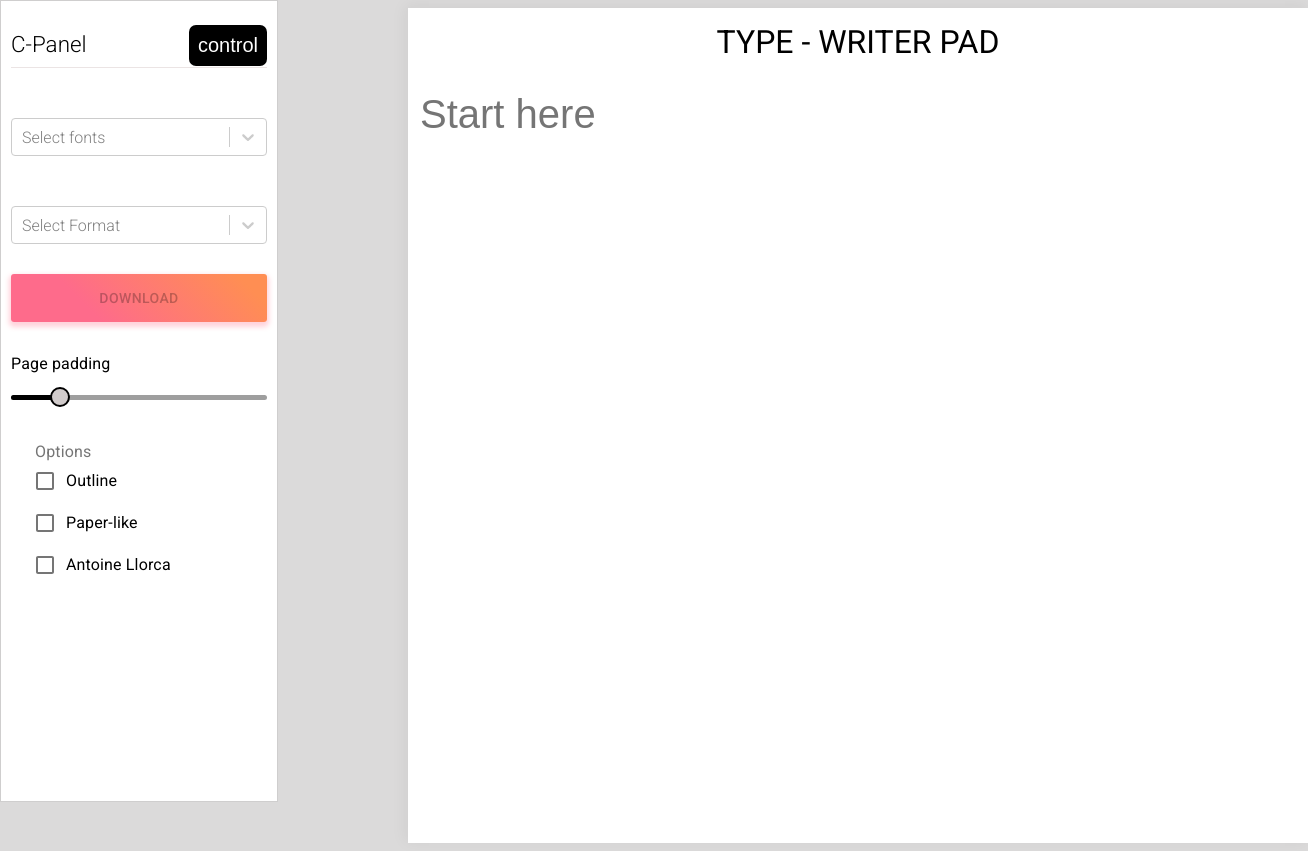
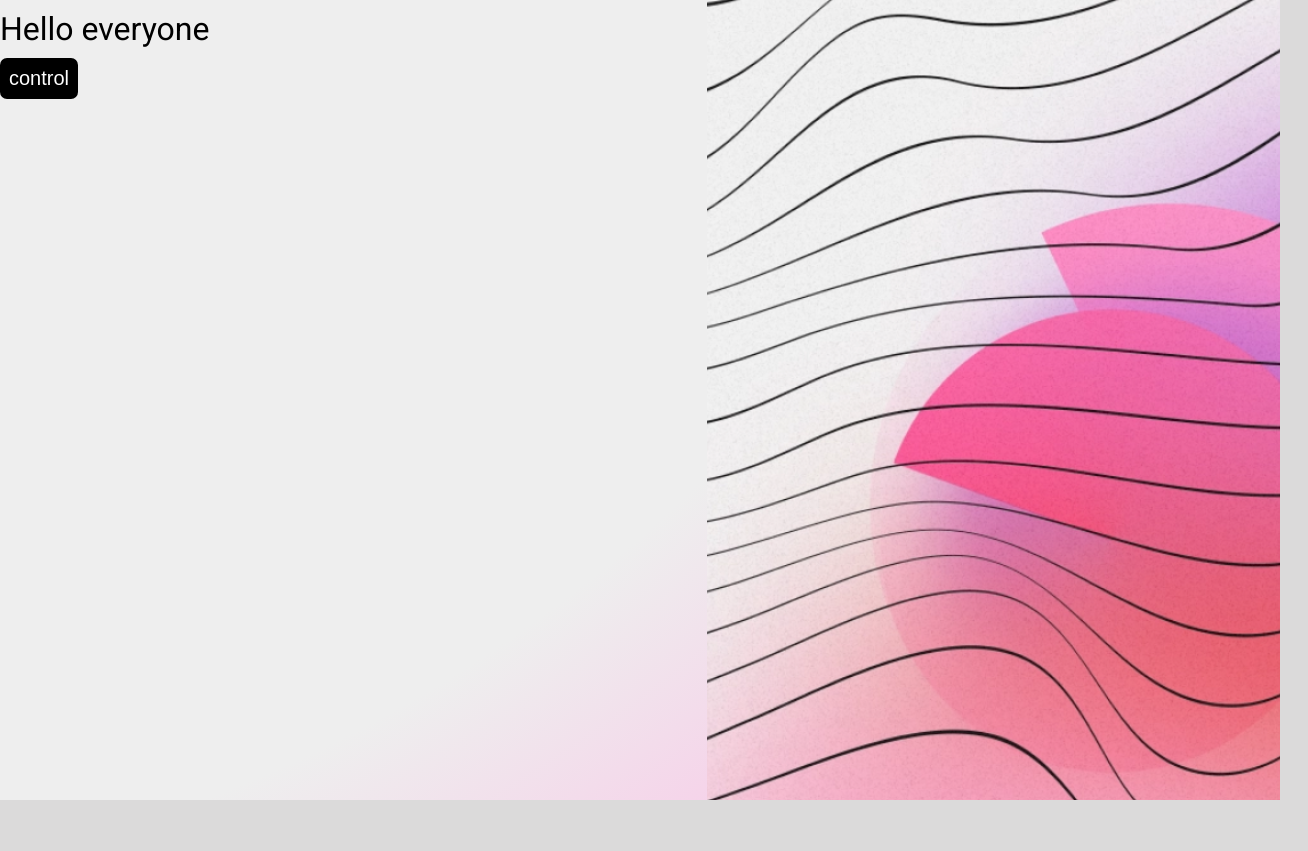
Before and after one commit to Abusayid693/Type-writer, a React (Create React App) app in the folder App/: page / in a window 1280 px wide. Shown: the whole page, 1308 px wide, since content can reach past the window. After the commit the page ends 800 px from the top, so only its background shows below. Built offline with nearby package versions, Linux system fonts and the light colour scheme.

Commit message:
Home-page added

```diff
--- a/App/src/components/App.js
+++ b/App/src/components/App.js
@@ -1,14 +1,56 @@
 import React from "react";
-import Typewriter from "./Pages/Main/Main.jsx"
+import HomePage from "./Pages/Home-page/home"
+import Main from "./Pages/Main/Main.jsx"
+import {
+  BrowserRouter as Router,
+  Switch,
+  Route,
+  Link,
+ Redirect
+} from "react-router-dom";
+
 
 class App extends React.Component {
-  render() {
-    return (
-      <div className="Whole" id="content-22">
-        <Typewriter />
+  render(){
+  return (
+    <Router>
+      <div>
+        <Switch>
+          <Route path="/main">
+            <Main />
+          </Route>
+          <Route path="/users">
+            <Main />
+          </Route>
+          <Route path="/">
+            <HomePage />
+          </Route>
+        </Switch>
       </div>
-    );
+    </Router>
+  );
   }
 }
 
+
+
+
+
+
+
+
+
+
+
+// function Main(){
+//     return (
+//       <div>
+//       <Cpanel/>
+//       <div className="Whole" id="content-22">
+//         <Typewriter />
+//       </div>
+//       </div>
+//     );
+//   }
+
 export default App;
--- a/App/src/components/General/control.jsx
+++ b/App/src/components/General/control.jsx
@@ -58,7 +58,7 @@ class Container extends React.Component {
       <div className="panel">
         <div className="cheader">
           <p>C-Panel</p>
-          <Link to="/saved-files">
+          <Link to="/main/saved-files">
             <button>control</button>
           </Link>
         </div>
--- /dev/null
+++ b/App/src/components/Pages/Home-page/home.css
@@ -0,0 +1,7 @@
+.Homepage{
+    width: 100%;
+    height: 100vh;
+    position: fixed;
+    left: 0;
+    top: 0;
+}
--- /dev/null
+++ b/App/src/components/Pages/Home-page/home.jsx
@@ -0,0 +1,15 @@
+import React from "react";
+import bg from "../../Assets/Frame.svg";
+import "./home.css";
+import { Link } from "react-router-dom";
+
+export default function HomePage() {
+  return(
+  <div style={{ backgroundImage: `url(${bg})` }} className="Homepage">
+    <h1>Hello everyone</h1>
+    <Link to="/main/">
+      <button>control</button>
+    </Link>
+  </div>
+  );
+}
--- a/App/src/components/Pages/Main/Main.jsx
+++ b/App/src/components/Pages/Main/Main.jsx
@@ -12,9 +12,9 @@ import {
   H1,
   H2,
   H3,
-    H4
-  } from "./imports.jsx"
-
+  H4,
+  Cpanel
+} from "./imports.jsx";
 
 class Typewriter extends React.Component {
   state = {
@@ -135,4 +135,15 @@ class Typewriter extends React.Component {
   }
 }
 
- export default Typewriter
+function Main() {
+  return (
+    <div>
+      <Cpanel />
+      <div className="Whole" id="content-22">
+        <Typewriter />
+      </div>
+    </div>
+  );
+}
+
+export default Main;
--- a/App/src/components/Pages/Main/imports.jsx
+++ b/App/src/components/Pages/Main/imports.jsx
@@ -8,6 +8,7 @@ import { deleteNode } from "../../modules/nodeDelete.js";
 import { italicANDbold } from "../../modules/text_format.js";
 import { imageCapture } from "../../image-capture/ClipboardAPI.js";
 import { initialize } from "../../code-block/code.jsx";
+import Cpanel from "../../Sidebar/c-panel-routes.jsx"
 
 function H1() {
   return document.createElement("h1");
@@ -36,4 +37,5 @@ export {
   H2,
   H3,
   H4,
+  Cpanel
 };
--- a/App/src/components/Sidebar/c-panel-routes.jsx
+++ b/App/src/components/Sidebar/c-panel-routes.jsx
@@ -6,12 +6,12 @@ import SavedFiles from "../Version-control/version-control.jsx";
 export default function Cpanel() {
   return (
     <Router>
-      <div>
+       <div>
         <Switch>
-          <Route path="/saved-files">
+          <Route path="/main/saved-files">
             <SavedFiles />
           </Route>
-          <Route path="/">
+          <Route path="/main">
             <Container />
           </Route>
         </Switch>
--- a/App/src/components/Version-control/version-control.jsx
+++ b/App/src/components/Version-control/version-control.jsx
@@ -65,7 +65,7 @@ class SavedFiles extends React.Component {
       <div className="saved-files panel">
         <div className="cheader">
           <p>saved files</p>
-          <Link to="/">
+          <Link to="/main/">
             <button>control</button>
           </Link>
         </div>
--- a/App/src/index.js
+++ b/App/src/index.js
@@ -1,12 +1,11 @@
 import React from 'react';
 import ReactDOM from 'react-dom';
 import App from './components/App';
-// import Container from "./components/c-panel/control.jsx"
 import Cpanel from "./components/Sidebar/c-panel-routes.jsx"
 
 ReactDOM.render(
   <React.StrictMode>
-   <Cpanel />
+   {/* <Cpanel /> */}
     <App />
   </React.StrictMode>,
   document.getElementById('root')
```
Also changed, not shown: App/src/components/Assets/Frame.svg (added), App/src/components/Assets/home-bg.svg (added). Lines whose indentation alone changed are shown as unchanged.
